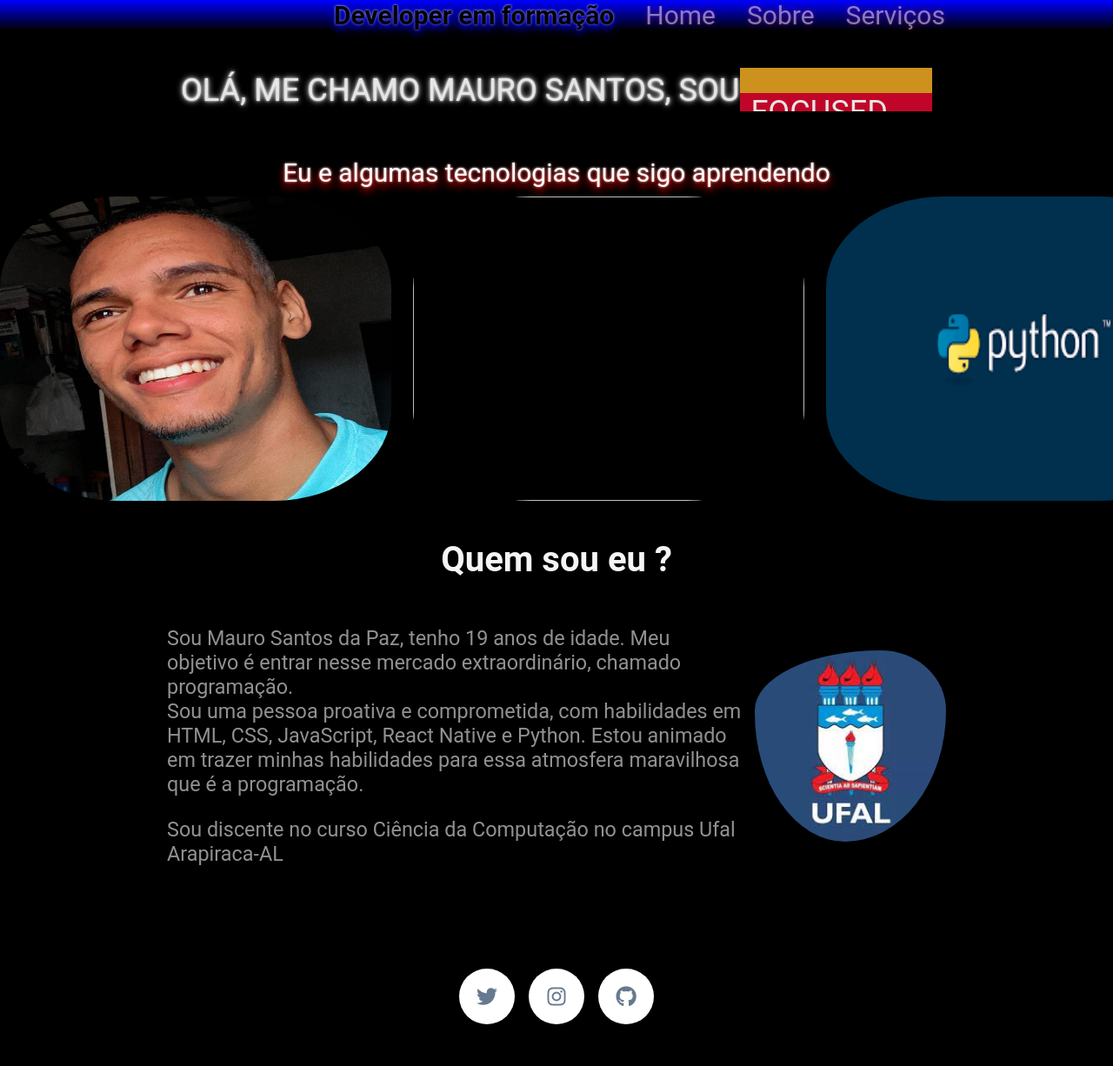
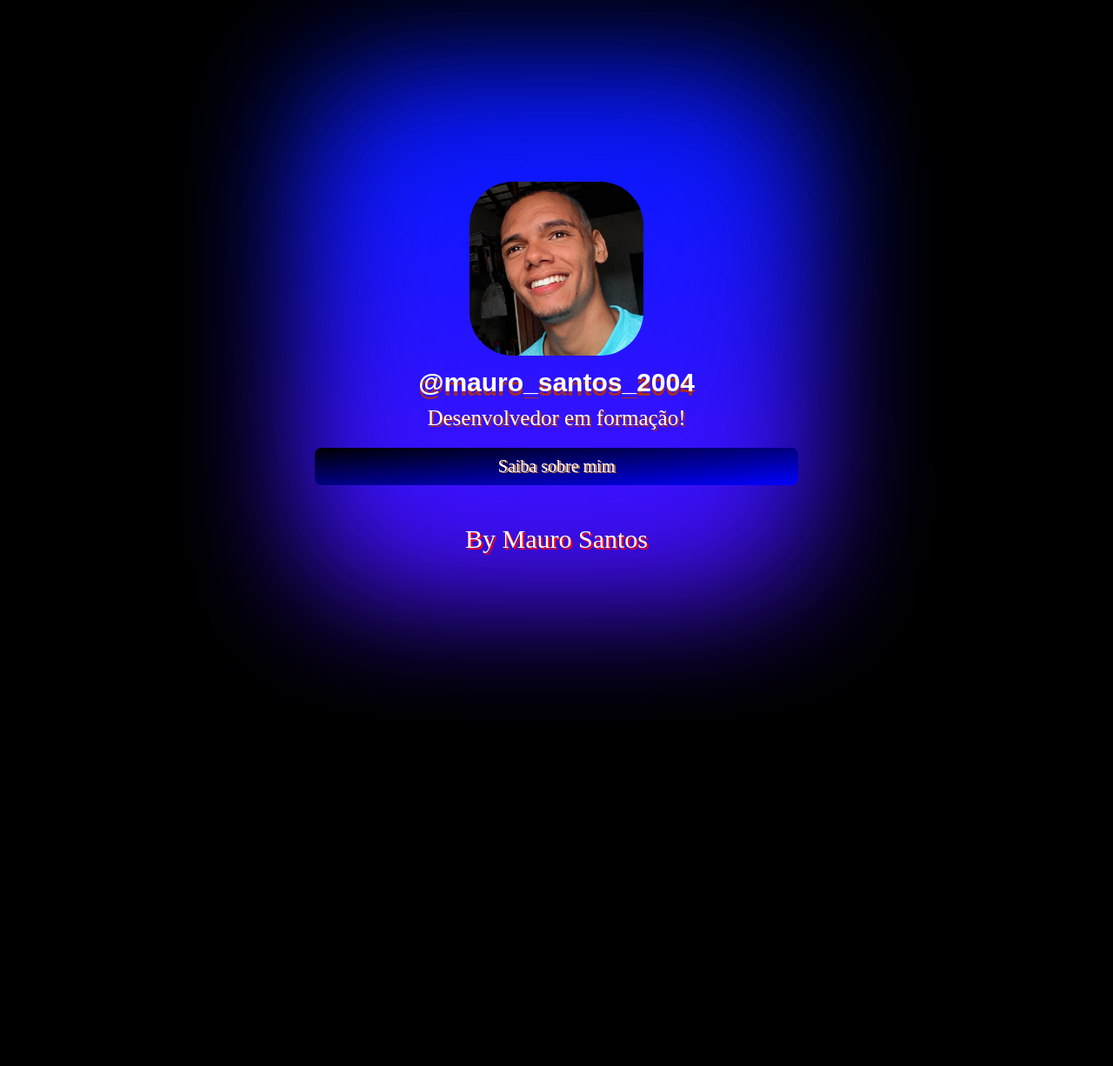
Before and after one commit to MauroSantos2004/MyPage, a plain HTML site: page index.html in a window 1280 px wide. Shown: the whole page at 87% size. After the commit the page ends 800 px from the top, so only its background shows below. Drawn offline with Linux system fonts and the light colour scheme.

Commit message:
atualizado

```diff
--- a/estilo.css
+++ b/estilo.css
@@ -1,319 +1,144 @@
-
 * {
-  box-sizing: border-box;
-  padding: 0;
-  margin: 0;
+    margin: 0;
+    padding: 0;
 }
 
 body {
-  font-family: 'Roboto';
-}
-.eu{
-  color: white;
-  padding: 10px;
-  text-align: center;
-  font-size: 30px;
-  text-shadow: 0 5px 10px red, 0 0 3px rgba(255, 255, 255, 3);
-}
-.links{
-  display: flex;
-  gap: 16px;
-  background: linear-gradient(to bottom,blue, black);
-  padding-left: 30%;
-}
-.links h2{
-  font-size: 30px;
-  gap: 10px;
-  text-shadow: 0 5px 10px blue, 0 0 3px rgba(255, 255, 255, 3);
-}
-.links a{
-  text-decoration: none;
-  color:white;
-  font-size: 30px;
-  transition: 0.3s;
-  opacity: 0.8;
-  text-shadow: 0 0 7px purple, 0 0 3px purple;
-  padding-left: 20px;
-}
-.links:hover a{opacity: 0.50;}
-.links a:hover{opacity: 1;}
-
-
-/* Parte do rolamento da mensagem após meu nome*/
-p{
-    text-shadow: 0 0 7px rgba(255, 255, 255, 3), 0 0 3px rgba(255, 255, 255, 3);
-}
-
-.topo{
-    color: #e5e5e5;
-    font-size: 2.26rem;
-    text-transform: uppercase;
-    height: 17vh;
     display: flex;
     align-items: center;
     justify-content: center;
+    height: 100vh;
+    background: #000000;
+    flex-direction: column;
+
+}
+section {
+    align-self: center;
+    background: #001aff, #a200ff;
+    border-radius: 8px;
+    padding: 45px;
+    width: 50%;
+    gap: 20px;
+    display: flex;
+    align-items: center;
+    justify-content: center;
+    flex-direction: column;
+    text-align: center;
+    background-size: 1000px;
+
+}
+.eu{
+    color: white;
+    text-shadow:2px 2px 0 red;
+    text-align: center;
+    font-size: 30px;
+
 }
 
-.animação{
-    height: 50px;
-    overflow: hidden;
-    margin-left: 1px;
-
-}
-.animação > div > div{
-    padding: 0.25rem 0.75rem;
-    height: 2.81rem;
-    margin-bottom: 2.81rem;
-    display: inline-block;
+header p {
+  color: white;
+  margin-top: 10px;
+  font-size: 25px;
+  text-shadow: 2px 2px 0 brown;
 }
 
-.animação div:first-child{
-    animation: text-animation 8s infinite;
+section::before, section::after {
+    content: '';
+    align-items: center;
+    justify-content: center;
+    flex-direction: column;
+    display: flex;
+    position: absolute;
+    z-index: -1;
+    width: 515px;
+    height: 535px;
+    border-radius: 8px;
+    background-size: 100% 200%;
+    background: linear-gradient(#001aff, #a200ff);
+    animation: animarBorda 75ms linear alternate infinite;
 }
 
-.primeiro{
-    background-color:#20a7d8 ;
+section::after {
+    filter: blur(100px);
 }
 
-.segundo{
-    background-color:#cd921e;
+@keyframes animarBorda {
+    0% {
+        background-size: 50% 50%;
+        filter: blur(50px);
+    }
+    100% {
+        background-size: 300% 300%;
+        filter: blur(100px);
+    }
+}
+header img{
+    background-position: center;
+    width: 200px;
+    border-radius: 50px;
 }
 
-.terceiro{
-    background-color:#c10528 ;
+header h2 {
+    font-size: 30px;
+    margin-top: 10px;
+    font-family: Arial, Helvetica, sans-serif;
+    color: white;
+    text-shadow: 0px 5px 0 brown;
 }
 
-.quarto{
-    background-color:purple ;
+main {
+    display: flex;
+    flex-direction: column;
+    width: 87%;
+    gap: 25px;
 }
 
-@keyframes text-animation{
-    0%{margin-top: 0;}
-    10%{margin-top: 0;}
-    20%{margin-top: -5.62rem;}
-    30%{margin-top: -5.62rem;}
-    40%{margin-top: -11.2rem;}
-    60%{margin-top: -11.2rem;}
-    70%{margin-top: -5.62rem;}
-    80%{margin-top: -5.62rem;}
-    90%{margin-top: 0;}
-    100%{margin-top: 0;}
-}
-
-/* A partir daqui começa o design de informações dá página*/
-.container {
-  display: flex;
-  font-family: 'Muli', sans-serif;
-  display: flex;
-  overflow: hidden;
-  gap: 25px;
-  overflow-x: scroll;
-  scroll-padding-top:10px;
-}
-
-.container img{
-  width: 450px;
-  height: 350px;
-  border-radius: 30%;
-}
-
-
-/* Fim da parte das imagens*/
-h1{
-    padding-top: 40px;
-    white-space: nowrap;
-    margin: 0 0 4px;
-    font-size: 40px;
-    color:rgb(255 255 255 / 96%);
-    text-align: center;
-}
-.edit section{padding: 30px 15%;}
-
-@media(width<=720px){
-    section{padding: 30px 10%;}
-}
-
-.banner{
-    position: relative;
+main a {
+    background: linear-gradient(to bottom right, rgba(0, 0, 0, 1) 0%, blue 100%);
+    padding: 10px 0;
+    text-decoration: none;
+    color: #fff;
+    border-radius: 8px;
+    transition: all .6s ease-in-out;
     display: flex;
+    justify-content: center;
+    flex-direction: row;
     align-items: center;
-    gap: 10px;
-    justify-content: space-between;
-    padding-top: 10px;
-    padding-bottom: 10px;
-    min-height: 10vw;
-    margin-bottom: 40px;
-    color: #24292e;
+    cursor: pointer;
+    text-shadow: 2px 1px 0 peru;
     font-size: 20px;
 }
 
-@media (max-width: 768px){
-    .banner{
-        margin:0 auto;
-        text-align: center;
-        flex-direction: column-reverse;
-        justify-content: center;
+main a:hover {
+    opacity: .75;
+    transform: scale(115%);
+    animation: cubic-bezier(.85, .09, .42, .8);
+    transition: 50ms;
+}
+
+@media (max-width: 800px) {
+
+    section {
+        padding: 30px;
+        background-color: #FFF;
+        width: 80%;
+        gap: 20px;
+        border-radius: 8px;
+    }
+
+    section::before, section::after {
+         position: absolute;
+         z-index: -1;
+         width: 50%;
+         height: 70%;
+         border-radius: 8px;
+         background-size: 100% 200%;
+         background: linear-gradient( #001aff, #a200ff,);
+         animation: animarBorda 75ms linear alternate infinite;
+}
+
+    main a {
+        padding: 6px 0;
+        font-size: 13px;
     }
 }
-@media (max-width: 768px) {
-  .container {
-    max-width: 720px;
-  }
-}
-
-@media (max-width: 576px){
-  .container {
-    max-width: 540px;
-}
-}s
-.banner::bafore{
-    content: "";
-    position: absolute;
-    z-index: -1;
-    top:50%;
-    left:50%;
-    translate: -50% -50%;
-    width: 200%;
-    height: 110%;
-    rotate: -2deg;
-}
-
-.banner h3{
-    font-weight: 400;
-    margin: 0;
-    color: rgb(255 255 255 / 57%);
-}
-
-@keyframes morph{
-    0%,100%{
-    border-radius:
-        40% 60% 70% 30% /
-        40% 40% 60% 50%;
-    }
-    34% {
-    border-radius:
-        70% 30% 50% 50% /
-        30% 30% 70% 70%;
-    }
-    67%{
-    border-radius:
-        100% 60% 60% 100%
-        100% 100% 60% 60%;
-    }
-}
-
-.banner img{
-    width: 220px;
-    height: 220px;
-    object-fit: cover;
-    animation:
-        morph 3.5s linear infinite;
-}
-
-/* LInks finais*/
-:root {
-    --link-size: 64px;
-    --trans-props: all 0.3s ease;
-  }
-
-  body {
-    margin: 0;
-    padding: 0;
-    background: black;
-  }
-
-  .wrapper {
-    width: 100%;
-    height: 20vh;
-  }
-
-  .wrapper,
-  .social-icons {
-    display: flex;
-    align-items: center;
-    justify-content: center;
-    flex-flow: row wrap;
-  }
-
-  /*** Containers and icons ***/
-
-  .social-icon {
-    display: flex;
-
-    position: relative;
-    overflow: hidden; /* Trim branded overlays */
-
-    width: var(--link-size);
-    height: var(--link-size);
-    margin: 8px;
-
-    background-color: white;
-    border-radius: 50%;
-    box-shadow: 0px 1px 3px rgba(0, 0, 0, 0.12);
-
-    text-decoration: none;
-
-    transition: var(--trans-props);
-  }
-
-  .social-icon i {
-    margin: auto; /* Perfect centering thanks to parental flex */
-
-    font-size: 24px;
-    color: hsl(212, 16%, 48%);
-
-    z-index: 1; /* Make sure icons will be on top */
-
-    transition: var(--trans-props);
-  }
-
-  /*** Branded overlays from the bottom ***/
-
-  .social-icon:after {
-    content: "";
-
-    width: var(--link-size);
-    height: var(--link-size);
-
-    position: absolute;
-
-    transform: translate(0, var(--link-size));
-
-    border-radius: 50%;
-    transition: var(--trans-props);
-  }
-
-  .social-icon.twitter:after {
-    background-color: #1da1f2;
-  }
-
-  .social-icon.github:after {
-    background-color: #24292e;
-  }
-
-  .social-icon.instagram:after {
-    background-image: linear-gradient(
-      to bottom left,
-      #4f5bd5,
-      #962fbf,
-      #d62976,
-      #fa7e1e,
-      #feda75
-    );
-  }
-
-  /*** Animations ***/
-
-  .social-icon:hover {
-    transform: translateY(-4px);
-    box-shadow: 0px 4px 12px rgba(0, 0, 0, 0.16);
-  }
-
-  .social-icon:hover i {
-    /*  transform: scale(1.1); */
-    color: #fff;
-  }
-
-  .social-icon:hover:after {
-    transform: translate(0) scale(1.2);
-  }
--- a/index.html
+++ b/index.html
@@ -1,99 +1,23 @@
 <!DOCTYPE html>
-<html lang="pt-BR">
+  <html lang="pt-BR">
   <head>
-    <meta charset="UTF-8" />
-    <meta name="viewport" content="width=device-width, initial-scale=1.0" />
-    <link rel="stylesheet" href="estilo.css " />
-    <title>Mauro Santos - Blog</title>
-     <link rel="preconnect" href="https://fonts.googleapis.com" />
-    <link rel="preconnect" href="https://fonts.gstatic.com" crossorigin />
-    <link
-      href="https://fonts.googleapis.com/css2?family=Bangers&display=swap"
-      rel="stylesheet"/>
-    <script
-      src="https://kit.fontawesome.com/70c682a6d6.js"
-      crossorigin="anonymous"
-    ></script>
+    <meta charset="UTF-8">
+    <meta http-equiv="X-UA-Compatible" content="IE=edge">
+    <meta name="viewport" content="width=device-width, initial-scale=1.0">
+    <link rel="stylesheet" href="estilo.css">
+    <title>Olá. Me chamo Mauro🖥</title>
   </head>
   <body>
-
-        <div class="links">
-          <h2>Developer em formação</h2>
-          <a href="#">Home</a>
-          <a href="#">Sobre</a>
-          <a href="#">Serviços</a>
-        </div>
-        <main class="topo">
-            <p> Olá, me chamo Mauro Santos, sou  </p>
-            <section class="animação">
-                <div class="primeiro"><div>Developer</div></div>
-                <div class="segundo"><div>Student</div></div>
-                <div class="terceiro"><div>Focused</div></div>
-            </section>
-        </main>
-
-        <div class="eu"> Eu e algumas tecnologias que sigo aprendendo</div>
-        <div class="container">
-            <div class="item">
-              <img src="imagens/me.jpg">
-            </div>
-            <div class="item">
-              <img src="imagens/index.png">
-            </div>
-            <div class="item">
-              <img src="imagens/python.png">
-            </div>
-            <div class="item">
-              <img src="imagens/react1.jpeg">
-            </div>
-        </div>
-        <h1>Quem sou eu ?</h1><br>
-        <div class="edit">
-            <section class="banner">
-                <div>
-                    <h3>
-                        Sou Mauro Santos da Paz, tenho 19 anos de idade. Meu objetivo é entrar nesse mercado extraordinário, chamado programação.
-                    </h3>
-                    <h3>
-                        Sou uma pessoa proativa e comprometida, com habilidades em HTML, CSS, JavaScript, React Native e Python. Estou animado em trazer minhas habilidades para essa atmosfera maravilhosa que é a programação.
-                    </h3>
-                    <br>
-                    <h3>Sou discente no curso Ciência da Computação no campus Ufal Arapiraca-AL</h3>
-                </div>
-                <img src="imagens/ufal.jpeg">
-            </section>
-        </div>
-        <!--Parte da midia social-->
-        <div class="wrapper">
-            <div class="social-icons">
-              <a
-                class="social-icon twitter"
-                src="https://twitter.com/Mauro_Dev2004"
-                target="_blank"
-                rel="author"
-              >
-                <i class="fab fa-twitter"></i>
-              </a>
-
-              <a
-                class="social-icon instagram"
-                href="https://www.instagram.com/?next=%2F"
-                target="_blank"
-                rel="author"
-              >
-                <i class="fab fa-instagram"></i>
-              </a>
-
-              <a
-                class="social-icon github"
-                href="https://github.com/MauroSantos2004"
-                target="_blank"
-                rel="author"
-              >
-                <i class="fab fa-github"></i>
-              </a>
-            </div>
-          </div>
-        <script src="script.js"></script>
+    <section>
+      <header>
+        <img src="imagens/me.jpg" alt="Eu no meu quarto">
+        <h2>@mauro_santos_2004</h2>
+        <p>Desenvolvedor em formação!</p>
+      </header>
+      <main>
+        <a href="segunda.html">Saiba sobre mim</a>
+      </main>
+    </section>
+    <div class="eu">By Mauro Santos</div>
   </body>
 </html>
```
